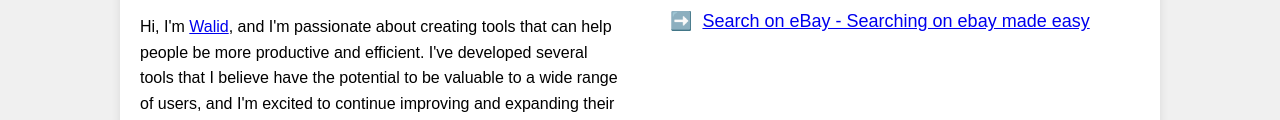
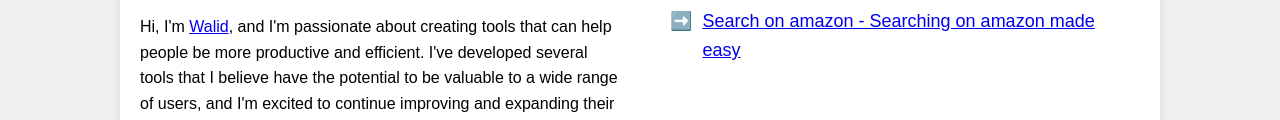
Before and after one commit to koribot/ebextractor-support-page, a plain HTML site: page index.html in a window 1280 px wide. Shown: the part 245-365 px from the top of the page. Drawn offline with Linux system fonts and the light colour scheme.

Commit message:
Update index.html

```diff
--- a/index.html
+++ b/index.html
@@ -121,7 +121,7 @@
             <h1>Tools I've Built</h1>
             <ul class="tool-list">
                 <li><a href="https://chromewebstore.google.com/detail/ebay-sold-history-offer-h/ikfpolbfdnihjnadfodochmagdagpbik" target="_blank" rel="noopener noreferrer">eBextractor - eBay Price Insights, ebay Sold History, Offer History</a></li>
-                <li><a href="https://chromewebstore.google.com/detail/search-on-ebay/gmjgjhjgjhjgjhjgjhjgjhjgjhjgjhjg" target="_blank" rel="noopener noreferrer">Search on eBay - Searching on ebay made easy</a></li>
+                <li><a href="https://chromewebstore.google.com/detail/search-on-amazon-effortle/delgeaojfpmemagpldilmpijjlgkhjpj" target="_blank" rel="noopener noreferrer">Search on amazon - Searching on amazon made easy</a></li>
                 <!-- Add more tools here -->
             </ul>
         </div>
```
